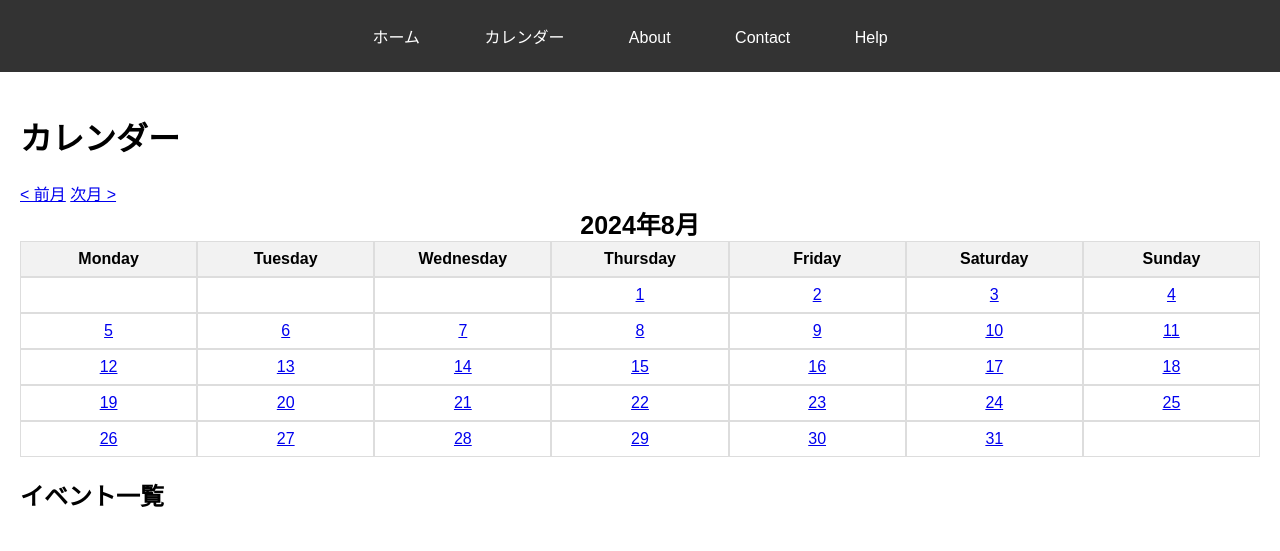
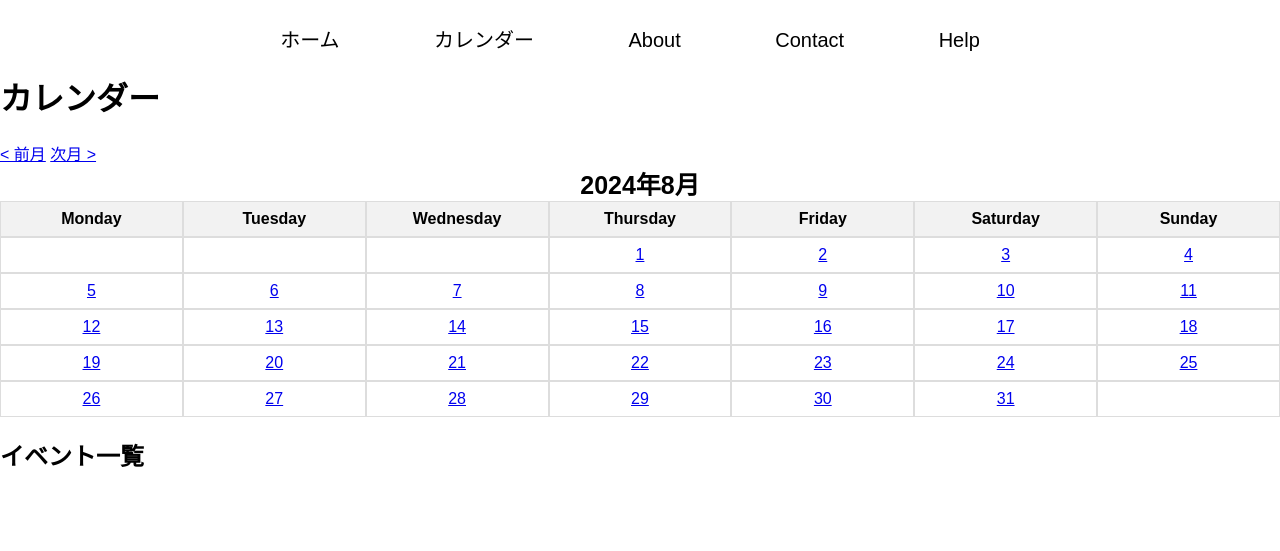
Before and after one commit to zuka121/Akira-seitai, a Django app: page /calendar/ in a window 1280 px wide. Shown: the top 551 px of the page. Run offline with Django 5.2, Linux system fonts and the light colour scheme; data comes from the database, SQL or seed files in the repository.

Commit message:
minor change

```diff
--- a/calendarapp/templates/base.html
+++ b/calendarapp/templates/base.html
@@ -5,6 +5,29 @@
     <meta charset="UTF-8">
     <title>{% block title %}カレンダー{% endblock %}</title>
     <style>
+        /* メニューを固定するためのCSS */
+        nav {
+            position: fixed;
+            top: 0;
+            left: 0;
+            width: 100%;
+            background-color: #333;
+            color: white;
+            text-align: center;
+            padding: 10px 0;
+            z-index: 1000;  /* 他の要素より前面に表示されるようにする */
+        }
+
+        nav a {
+            color: white;
+            text-decoration: none;
+            margin: 0 15px;
+            font-size: 18px;
+        }
+
+
+
+
         /* 基本的なスタイル */
         body {
             font-family: Arial, sans-serif;
@@ -14,7 +37,7 @@
 
         /* メニューのスタイル */
         nav {
-            background-color: #333;
+            background-color: white;
             padding: 10px 0;
         }
 
@@ -31,20 +54,22 @@
         }
 
         nav ul li a {
-            color: white;
+            color: black;
+            font-weight: 500;
+            font-size: 20px;
             text-decoration: none;
             padding: 14px 20px;
             display: inline-block;
         }
 
         nav ul li a:hover {
-            background-color: #575757;
+            background-color: #FFAB2D;
             color: white;
         }
 
         /* ページのコンテンツ */
         .content {
-            padding: 20px;
+            padding-top: 52px;  /* メニューの高さ分を確保 */
         }
 
         caption {
```
Also changed, not shown: calendarapp/templates/calendarapp/week.html (+3 -1 lines).
